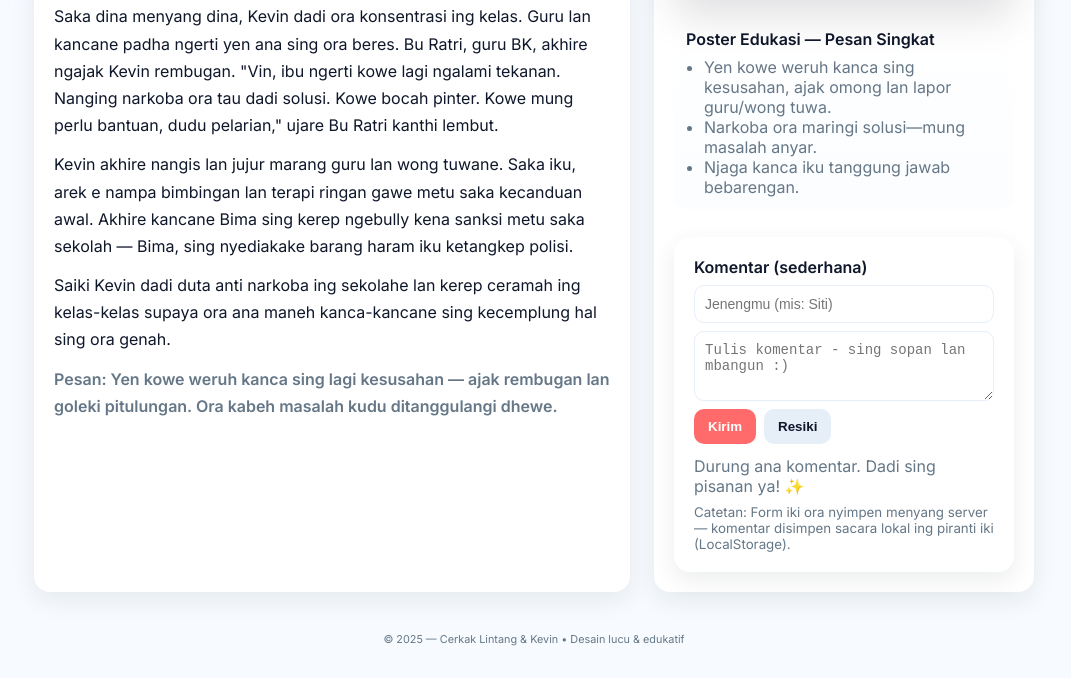
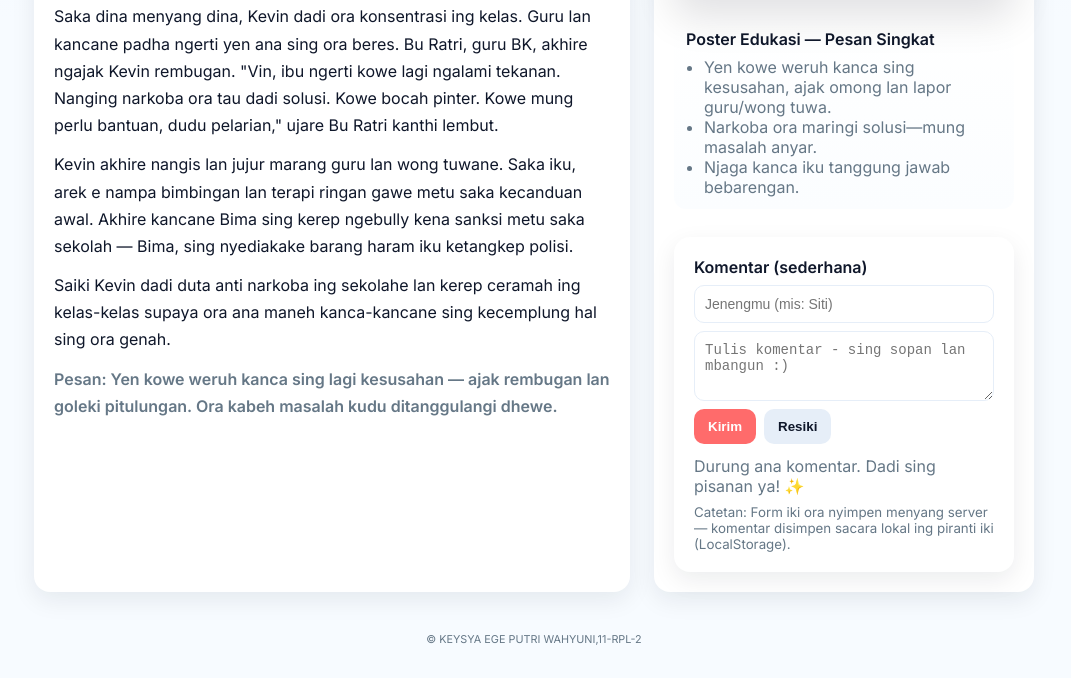
Before and after one commit to keysyaege/-Cerkak-Bahasa-Jawa, a plain HTML site: page index.html in a window 1280 px wide. Shown: the part 641-1319 px from the top of the page, without its empty margins (106-1177 px from the left). Drawn offline with Linux system fonts and the light colour scheme.

Commit message:
Update footer copyright information

```diff
--- a/index.html
+++ b/index.html
@@ -151,7 +151,7 @@
     </main>
 
     <footer>
-      <small>© 2025 — Cerkak Lintang & Kevin • Desain lucu & edukatif</small>
+      <small>© KEYSYA EGE PUTRI WAHYUNI,11-RPL-2</small>
     </footer>
   </div>
 
```
